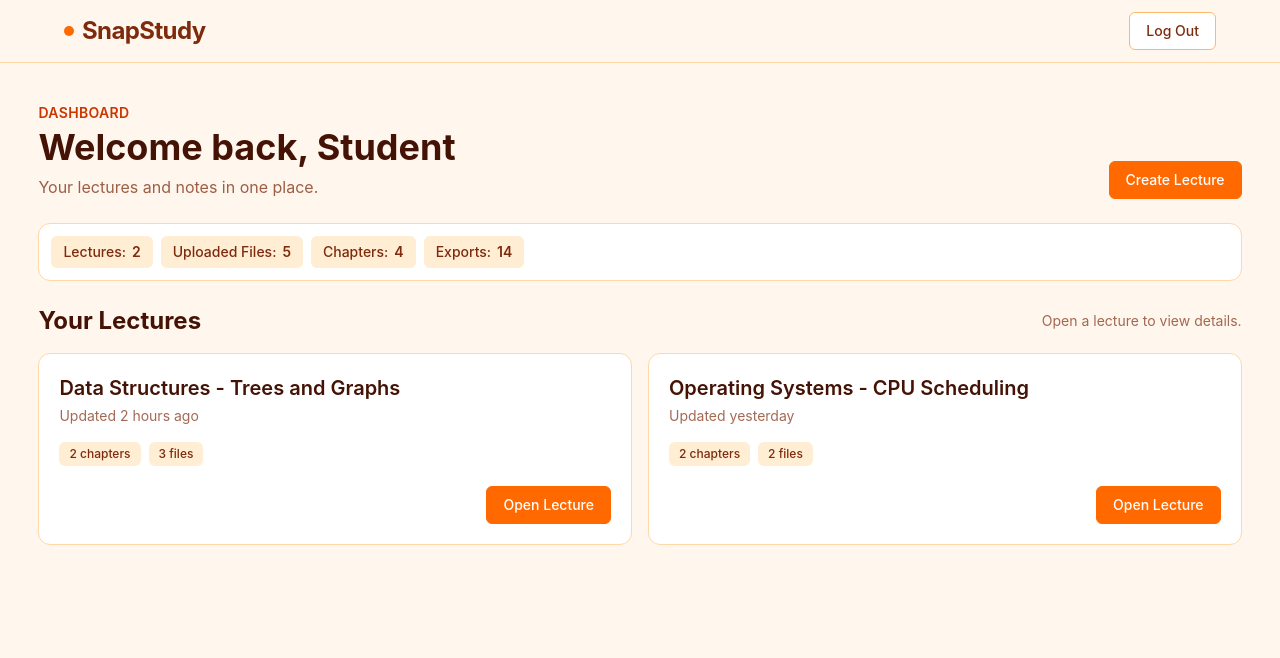
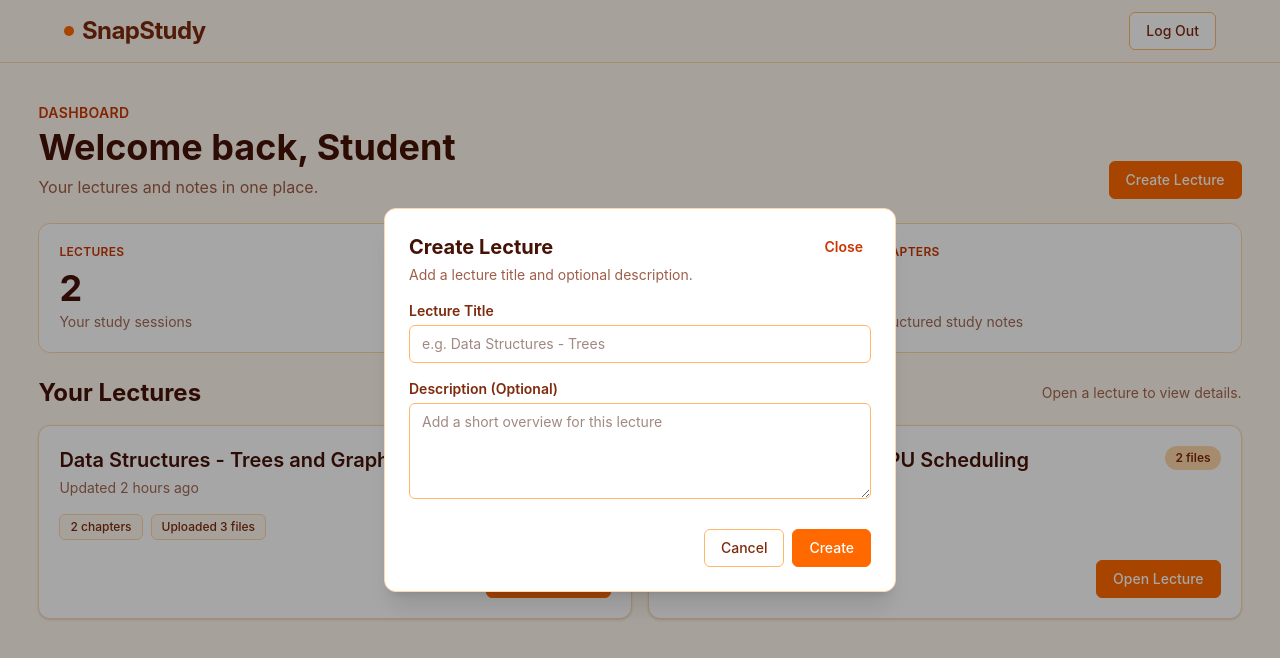
Before and after one commit to adk-saugat/SnapStudy, a React (Vite) app in the folder web/: page /dashboard in a window 1280 px wide. Both pictures are taken after a click on the button "Create Lecture". Shown: the top 658 px of the page. Built offline with nearby package versions, Linux system fonts and the light colour scheme; no server answers.

Commit message:
added UI to create lecture and connected to create route endpoint

```diff
--- /dev/null
+++ b/web/src/api/lectureApi.js
@@ -0,0 +1,20 @@
+const API_BASE_URL = import.meta.env.VITE_API_URL || "http://localhost:8080";
+
+export async function createLecture(payload) {
+  const response = await fetch(`${API_BASE_URL}/lectures`, {
+    method: "POST",
+    headers: {
+      "Content-Type": "application/json",
+    },
+    credentials: "include",
+    body: JSON.stringify(payload),
+  });
+
+  const data = await response.json().catch(() => ({}));
+  if (!response.ok) {
+    const message = data?.error || data?.message || "Create lecture request failed";
+    throw new Error(message);
+  }
+
+  return data;
+}
--- /dev/null
+++ b/web/src/components/dashboard/CreateLectureModal.jsx
@@ -0,0 +1,81 @@
+import React from "react";
+import ActionButton from "../ActionButton";
+
+function CreateLectureModal({
+  isOpen,
+  form,
+  error,
+  isSubmitting,
+  onClose,
+  onSubmit,
+  onChange,
+}) {
+  if (!isOpen) return null;
+
+  return (
+    <div className="fixed inset-0 z-50 flex items-center justify-center bg-black/35 px-4">
+      <section className="surface w-full max-w-lg p-6 shadow-xl">
+        <div className="mb-4 flex items-start justify-between gap-3">
+          <div>
+            <h3 className="text-xl font-bold text-orange-950">Create Lecture</h3>
+            <p className="mt-1 text-sm text-orange-900/75">
+              Add a lecture title and optional description.
+            </p>
+          </div>
+          <button
+            type="button"
+            className="cursor-pointer rounded-md px-2 py-1 text-sm font-semibold text-orange-700 hover:bg-orange-100"
+            onClick={onClose}
+          >
+            Close
+          </button>
+        </div>
+
+        <form className="space-y-4" onSubmit={onSubmit}>
+          <label className="block">
+            <span className="mb-1 block text-sm font-semibold text-orange-900">
+              Lecture Title
+            </span>
+            <input
+              type="text"
+              className="input-minimal"
+              placeholder="e.g. Data Structures - Trees"
+              value={form.title}
+              onChange={(event) => onChange("title", event.target.value)}
+              required
+            />
+          </label>
+
+          <label className="block">
+            <span className="mb-1 block text-sm font-semibold text-orange-900">
+              Description (Optional)
+            </span>
+            <textarea
+              className="input-minimal min-h-24 resize-y"
+              placeholder="Add a short overview for this lecture"
+              value={form.description}
+              onChange={(event) => onChange("description", event.target.value)}
+            />
+          </label>
+
+          {error ? (
+            <p className="rounded-md border border-red-200 bg-red-50 px-3 py-2 text-sm text-red-700">
+              {error}
+            </p>
+          ) : null}
+
+          <div className="flex justify-end gap-2 pt-2">
+            <ActionButton type="button" variant="secondary" onClick={onClose}>
+              Cancel
+            </ActionButton>
+            <ActionButton type="submit">
+              {isSubmitting ? "Creating..." : "Create"}
+            </ActionButton>
+          </div>
+        </form>
+      </section>
+    </div>
+  );
+}
+
+export default CreateLectureModal;
--- /dev/null
+++ b/web/src/components/dashboard/DashboardHeader.jsx
@@ -0,0 +1,30 @@
+import React from "react";
+import ActionButton from "../ActionButton";
+
+function DashboardHeader({ username, logoutError, onOpenCreateLecture }) {
+  return (
+    <section className="mb-6 flex flex-wrap items-end justify-between gap-4">
+      <div>
+        <p className="text-sm font-semibold uppercase tracking-wide text-orange-700">
+          Dashboard
+        </p>
+        <h1 className="mt-1 text-3xl font-bold md:text-4xl">
+          Welcome back, {username}
+        </h1>
+        <p className="mt-2 text-sm text-orange-900/75 md:text-base">
+          Your lectures and notes in one place.
+        </p>
+        {logoutError ? (
+          <p className="mt-3 rounded-md border border-red-200 bg-red-50 px-3 py-2 text-sm text-red-700">
+            {logoutError}
+          </p>
+        ) : null}
+      </div>
+      <div className="flex gap-3">
+        <ActionButton onClick={onOpenCreateLecture}>Create Lecture</ActionButton>
+      </div>
+    </section>
+  );
+}
+
+export default DashboardHeader;
--- /dev/null
+++ b/web/src/components/dashboard/DashboardStats.jsx
@@ -0,0 +1,19 @@
+import React from "react";
+
+function DashboardStats({ stats }) {
+  return (
+    <section className="grid gap-4 md:grid-cols-2 xl:grid-cols-3">
+      {stats.map((stat) => (
+        <article key={stat.label} className="surface p-5">
+          <p className="text-xs font-semibold uppercase tracking-wide text-orange-700">
+            {stat.label}
+          </p>
+          <p className="mt-2 text-4xl font-bold text-orange-950">{stat.value}</p>
+          <p className="mt-1 text-sm text-orange-900/70">{stat.subtitle}</p>
+        </article>
+      ))}
+    </section>
+  );
+}
+
+export default DashboardStats;
--- /dev/null
+++ b/web/src/components/dashboard/LectureListSection.jsx
@@ -0,0 +1,43 @@
+import React from "react";
+import ActionButton from "../ActionButton";
+
+function LectureListSection({ lectureList }) {
+  return (
+    <section className="mt-6">
+      <div className="mb-4 flex items-center justify-between">
+        <h2 className="text-xl font-bold md:text-2xl">Your Lectures</h2>
+        <p className="text-sm text-orange-900/70">Open a lecture to view details.</p>
+      </div>
+      <div className="grid gap-4 md:grid-cols-2">
+        {lectureList.map((lecture) => (
+          <article key={lecture.id} className="surface p-5 shadow-sm">
+            <div className="flex items-start justify-between gap-3">
+              <h3 className="text-lg font-semibold text-orange-950 md:text-xl">
+                {lecture.title}
+              </h3>
+              <span className="rounded-full bg-orange-200 px-2.5 py-1 text-xs font-semibold text-orange-900">
+                {lecture.files.length} files
+              </span>
+            </div>
+            <p className="mt-1 text-sm text-orange-900/70">{lecture.updatedAt}</p>
+            <div className="mt-4 flex flex-wrap gap-2">
+              <span className="rounded-md border border-orange-200 bg-orange-50 px-2.5 py-1 text-xs font-medium text-orange-900">
+                {lecture.chapters.length} chapters
+              </span>
+              <span className="rounded-md border border-orange-200 bg-orange-50 px-2.5 py-1 text-xs font-medium text-orange-900">
+                Uploaded {lecture.files.length} files
+              </span>
+            </div>
+            <div className="mt-5 flex justify-end">
+              <ActionButton to={`/dashboard/lectures/${lecture.id}`}>
+                Open Lecture
+              </ActionButton>
+            </div>
+          </article>
+        ))}
+      </div>
+    </section>
+  );
+}
+
+export default LectureListSection;
--- a/web/src/pages/DashboardPage.jsx
+++ b/web/src/pages/DashboardPage.jsx
@@ -2,8 +2,13 @@ import React, { useState } from "react";
 import { useNavigate } from "react-router-dom";
 import ActionButton from "../components/ActionButton";
 import SiteNav from "../components/SiteNav";
+import DashboardHeader from "../components/dashboard/DashboardHeader";
+import DashboardStats from "../components/dashboard/DashboardStats";
+import LectureListSection from "../components/dashboard/LectureListSection";
+import CreateLectureModal from "../components/dashboard/CreateLectureModal";
 import { lectures } from "../data/lectures";
 import { logoutUser } from "../api/authApi";
+import { createLecture } from "../api/lectureApi";
 
 function getSavedUsername() {
   try {
@@ -18,8 +23,16 @@ function getSavedUsername() {
 
 function DashboardPage() {
   const navigate = useNavigate();
+  const [lectureList, setLectureList] = useState(lectures);
   const [isLoggingOut, setIsLoggingOut] = useState(false);
   const [logoutError, setLogoutError] = useState("");
+  const [isCreateModalOpen, setIsCreateModalOpen] = useState(false);
+  const [isCreatingLecture, setIsCreatingLecture] = useState(false);
+  const [createLectureError, setCreateLectureError] = useState("");
+  const [createLectureForm, setCreateLectureForm] = useState({
+    title: "",
+    description: "",
+  });
   const username = getSavedUsername();
 
   const handleLogout = async () => {
@@ -37,23 +50,74 @@ function DashboardPage() {
     }
   };
 
+  const handleModalClose = () => {
+    setIsCreateModalOpen(false);
+    setCreateLectureError("");
+  };
+
+  const handleCreateLectureFormChange = (field, value) => {
+    setCreateLectureForm((prev) => ({
+      ...prev,
+      [field]: value,
+    }));
+  };
+
+  const handleCreateLecture = async (event) => {
+    event.preventDefault();
+    setCreateLectureError("");
+    setIsCreatingLecture(true);
+
+    try {
+      const response = await createLecture(createLectureForm);
+      const createdLecture = response?.lecture;
+
+      if (createdLecture) {
+        setLectureList((prev) => [
+          {
+            id: createdLecture.id,
+            title: createdLecture.title,
+            updatedAt: "Updated just now",
+            files: [],
+            chapters: [],
+          },
+          ...prev,
+        ]);
+      }
+
+      setCreateLectureForm({ title: "", description: "" });
+      setIsCreateModalOpen(false);
+    } catch (error) {
+      setCreateLectureError(error.message || "Unable to create lecture");
+    } finally {
+      setIsCreatingLecture(false);
+    }
+  };
+
+  const totalLectures = lectureList.length;
+  const totalUploadedFiles = lectureList.reduce(
+    (total, lecture) => total + lecture.files.length,
+    0,
+  );
+  const totalChapters = lectureList.reduce(
+    (total, lecture) => total + lecture.chapters.length,
+    0,
+  );
   const stats = [
-    { label: "Lectures", value: lectures.length },
+    {
+      label: "Lectures",
+      value: totalLectures,
+      subtitle: "Your study sessions",
+    },
     {
       label: "Uploaded Files",
-      value: lectures.reduce(
-        (total, lecture) => total + lecture.files.length,
-        0,
-      ),
+      value: totalUploadedFiles,
+      subtitle: "Images, PDFs, and audio",
     },
     {
       label: "Chapters",
-      value: lectures.reduce(
-        (total, lecture) => total + lecture.chapters.length,
-        0,
-      ),
+      value: totalChapters,
+      subtitle: "Structured study notes",
     },
-    { label: "Exports", value: "14" },
   ];
 
   return (
@@ -67,74 +131,26 @@ function DashboardPage() {
       </SiteNav>
 
       <main className="mx-auto w-[94vw] max-w-7xl py-8 md:py-10">
-        <section className="mb-6 flex flex-wrap items-end justify-between gap-4">
-          <div>
-            <p className="text-sm font-semibold uppercase tracking-wide text-orange-700">
-              Dashboard
-            </p>
-            <h1 className="mt-1 text-3xl font-bold md:text-4xl">
-              Welcome back, {username}
-            </h1>
-            <p className="mt-2 text-sm text-orange-900/75 md:text-base">
-              Your lectures and notes in one place.
-            </p>
-            {logoutError ? (
-              <p className="mt-3 rounded-md border border-red-200 bg-red-50 px-3 py-2 text-sm text-red-700">
-                {logoutError}
-              </p>
-            ) : null}
-          </div>
-          <div className="flex gap-3">
-            <ActionButton>Create Lecture</ActionButton>
-          </div>
-        </section>
+        <DashboardHeader
+          username={username}
+          logoutError={logoutError}
+          onOpenCreateLecture={() => setIsCreateModalOpen(true)}
+        />
 
-        <section className="surface flex flex-wrap gap-2 p-3 text-sm">
-          {stats.map((stat) => (
-            <div
-              key={stat.label}
-              className="rounded-md bg-orange-100 px-3 py-1.5 text-orange-900"
-            >
-              <span className="mr-1.5 font-medium">{stat.label}:</span>
-              <span className="font-semibold">{stat.value}</span>
-            </div>
-          ))}
-        </section>
+        <DashboardStats stats={stats} />
 
-        <section className="mt-6">
-          <div className="mb-4 flex items-center justify-between">
-            <h2 className="text-xl font-bold md:text-2xl">Your Lectures</h2>
-            <p className="text-sm text-orange-900/70">
-              Open a lecture to view details.
-            </p>
-          </div>
-          <div className="grid gap-4 md:grid-cols-2">
-            {lectures.map((lecture) => (
-              <article key={lecture.id} className="surface p-5">
-                <h3 className="text-lg font-semibold text-orange-950 md:text-xl">
-                  {lecture.title}
-                </h3>
-                <p className="mt-1 text-sm text-orange-900/70">
-                  {lecture.updatedAt}
-                </p>
-                <div className="mt-4 flex flex-wrap gap-2">
-                  <span className="rounded-md bg-orange-100 px-2.5 py-1 text-xs font-medium text-orange-900">
-                    {lecture.chapters.length} chapters
-                  </span>
-                  <span className="rounded-md bg-orange-100 px-2.5 py-1 text-xs font-medium text-orange-900">
-                    {lecture.files.length} files
-                  </span>
-                </div>
-                <div className="mt-5 flex justify-end">
-                  <ActionButton to={`/dashboard/lectures/${lecture.id}`}>
-                    Open Lecture
-                  </ActionButton>
-                </div>
-              </article>
-            ))}
-          </div>
-        </section>
+        <LectureListSection lectureList={lectureList} />
       </main>
+
+      <CreateLectureModal
+        isOpen={isCreateModalOpen}
+        form={createLectureForm}
+        error={createLectureError}
+        isSubmitting={isCreatingLecture}
+        onClose={handleModalClose}
+        onSubmit={handleCreateLecture}
+        onChange={handleCreateLectureFormChange}
+      />
     </div>
   );
 }
```
